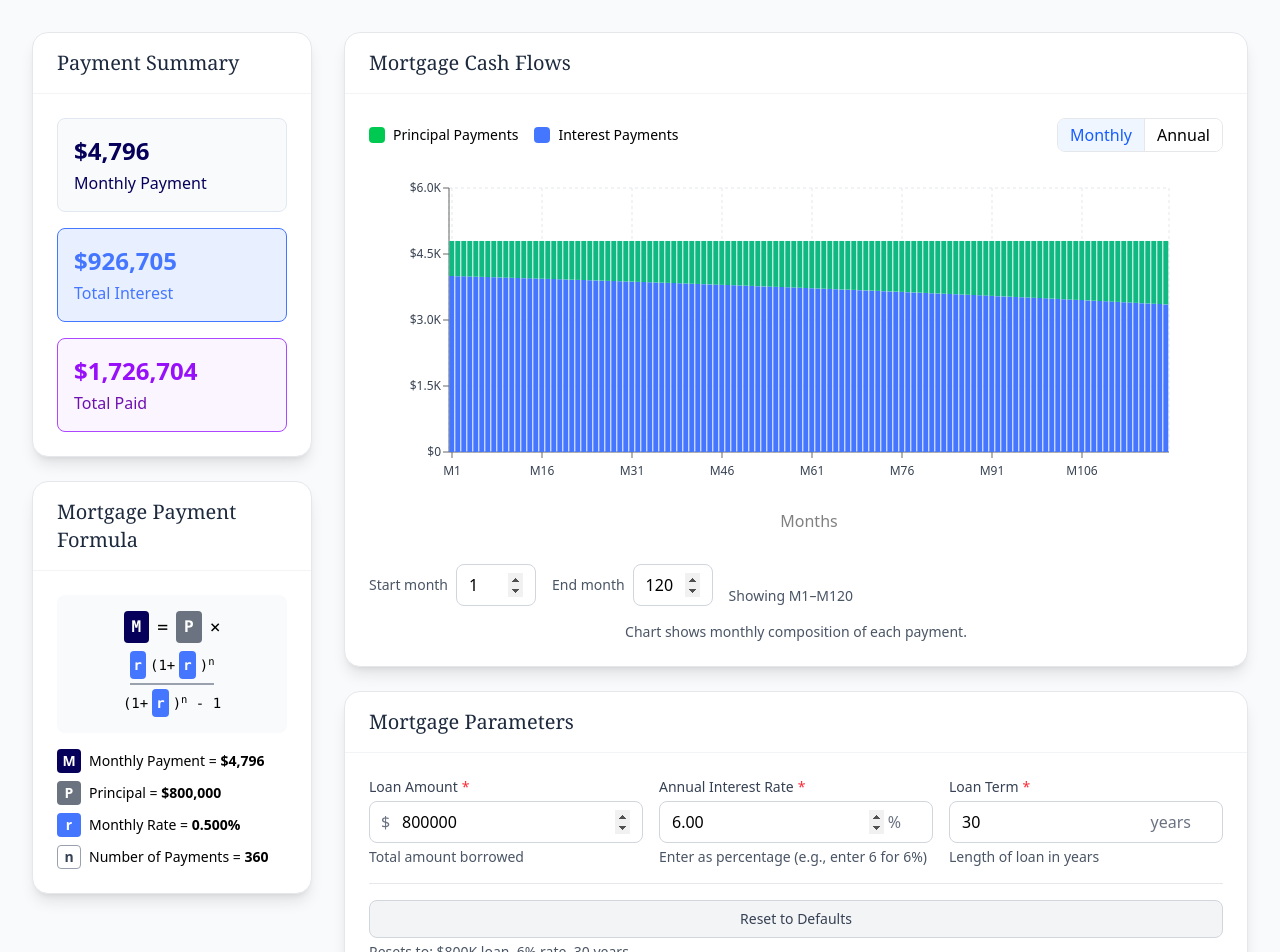
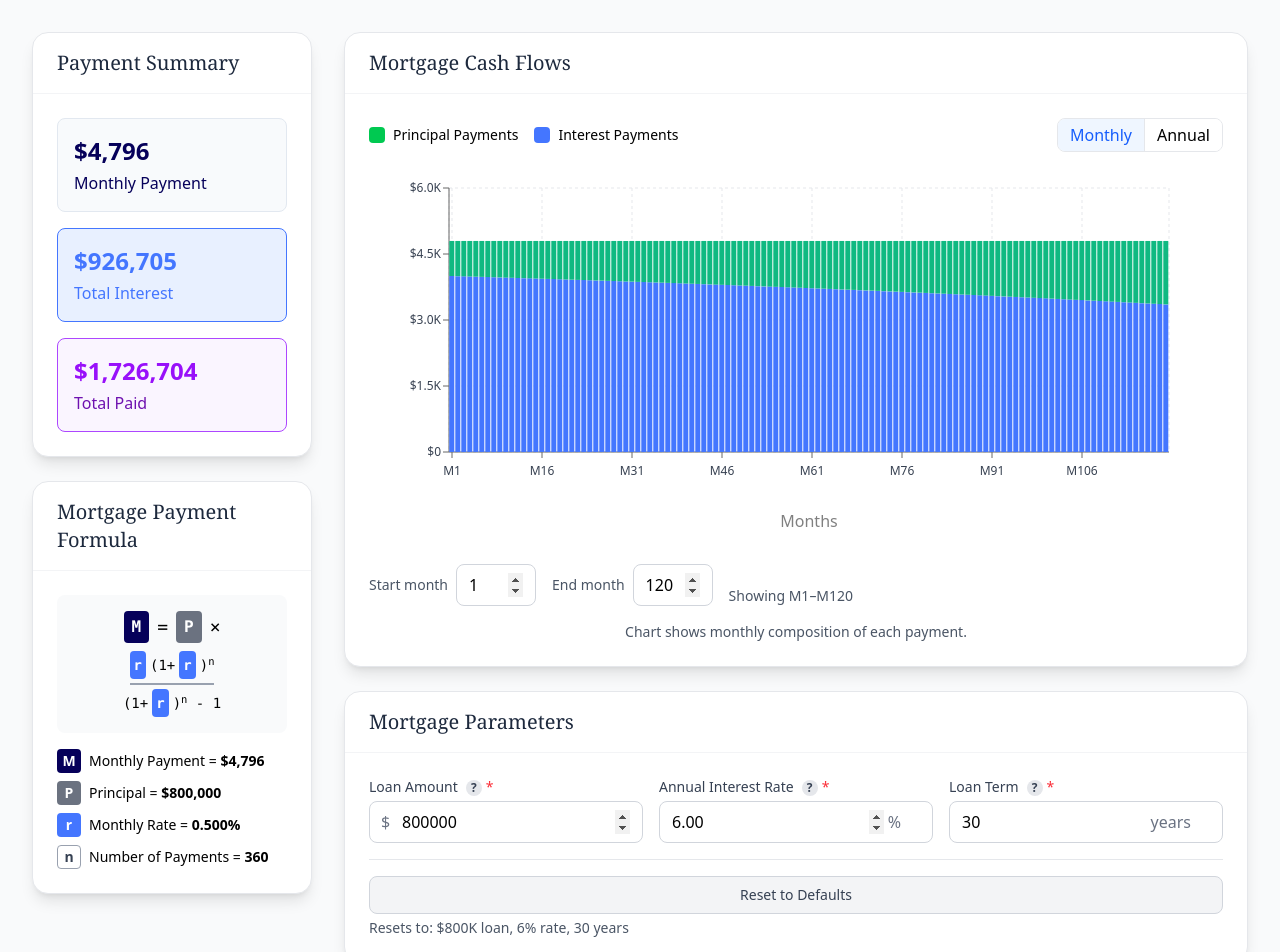
Before and after one commit to PaulReadCFA/lm2los1_mortgage, a React (Vite) app: page / in a window 1280 px wide. Shown: the top 952 px of the page. Built offline with nearby package versions, Linux system fonts and the light colour scheme.

Commit message:
tooltips

```diff
--- a/src/App.jsx
+++ b/src/App.jsx
@@ -8,6 +8,38 @@ import {
   CartesianGrid,
   Tooltip
 } from "recharts";
+
+const HelpTooltip = ({ id, text }) => {
+  const [visible, setVisible] = useState(false);
+
+  return (
+    <span className="relative inline-block ml-2">
+      <button
+        type="button"
+        className="w-4 h-4 rounded-full bg-gray-200 text-gray-700 text-xs font-bold
+                   focus:outline-none focus:ring-2 focus:ring-blue-500"
+        aria-describedby={visible ? `${id}-help` : undefined}
+        aria-label="More information"
+        onMouseEnter={() => setVisible(true)}
+        onMouseLeave={() => setVisible(false)}
+        onFocus={() => setVisible(true)}
+        onBlur={() => setVisible(false)}
+      >
+        ?
+      </button>
+      {visible && (
+        <span
+          id={`${id}-help`}
+          role="tooltip"
+          className="absolute left-6 top-0 z-10 w-56 p-2 text-xs text-white bg-gray-800 rounded shadow-lg"
+        >
+          {text}
+        </span>
+      )}
+    </span>
+  );
+};
+
 
 // =========================
 // CFA Institute brand tokens
@@ -44,28 +76,35 @@ const Card = ({ title, children, className = "" }) => (
 
 const FormField = ({ id, label, children, error, helpText, required = false }) => {
   const errorId = error ? `${id}-error` : undefined;
-  const helpId = helpText ? `${id}-help` : undefined;
-  const describedBy = [errorId, helpId].filter(Boolean).join(" ");
+  const describedBy = errorId ? errorId : undefined;
 
   return (
     <div className="space-y-1">
-      <label htmlFor={id} className={`block ${TYPOGRAPHY.label} ${required ? "after:content-['*'] after:text-red-500 after:ml-1" : ""}`}>
+      <label
+        htmlFor={id}
+        className={`block ${TYPOGRAPHY.label} flex items-center ${
+          required ? "after:content-['*'] after:text-red-500 after:ml-1" : ""
+        }`}
+      >
         {label}
+        {helpText && <HelpTooltip id={id} text={helpText} />}
       </label>
+
       {React.cloneElement(children, {
         id,
         "aria-describedby": describedBy || undefined,
         "aria-invalid": error ? "true" : "false"
       })}
-      {helpText && (
-        <p id={helpId} className={`${TYPOGRAPHY.caption} text-gray-500`}>{helpText}</p>
-      )}
+
       {error && (
-        <p id={errorId} className={`${TYPOGRAPHY.caption} text-red-600`} role="alert">{error}</p>
+        <p id={errorId} className={`${TYPOGRAPHY.caption} text-red-600`} role="alert">
+          {error}
+        </p>
       )}
     </div>
   );
 };
+
 
 // Simple numeric input - let browser handle spinners naturally
 const NumericInput = ({
@@ -643,7 +682,13 @@ export default function EnhancedMortgageCalculator() {
 
             <Card title="Mortgage Parameters">
               <div className="grid grid-cols-1 md:grid-cols-3 gap-4">
-                <FormField id="principal" label="Loan Amount" error={validationErrors.principal} helpText="Total amount borrowed" required>
+                <FormField
+  id="principal"
+  label="Loan Amount"
+  error={validationErrors.principal}
+  helpText="Total amount borrowed"
+  required
+>
   <NumericInput
     value={inputs.principal}
     onChange={(v) => updateInput("principal", v)}
@@ -654,7 +699,13 @@ export default function EnhancedMortgageCalculator() {
   />
 </FormField>
 
-                <FormField id="rate" label="Annual Interest Rate" error={validationErrors.rate} helpText="Enter as percentage (e.g., enter 6 for 6%)" required>
+<FormField
+  id="rate"
+  label="Annual Interest Rate"
+  error={validationErrors.rate}
+  helpText="Enter as percentage (e.g., enter 6 for 6%)"
+  required
+>
   <NumericInput
     value={inputs.rate * 100}
     onChange={(v) => updateInput("rate", v / 100)}
@@ -665,7 +716,13 @@ export default function EnhancedMortgageCalculator() {
   />
 </FormField>
 
-                <FormField id="years" label="Loan Term" error={validationErrors.years} helpText="Length of loan in years" required>
+<FormField
+  id="years"
+  label="Loan Term"
+  error={validationErrors.years}
+  helpText="Length of loan in years"
+  required
+>
   <NumericInput
     value={inputs.years}
     onChange={(v) => updateInput("years", Math.round(v))}
@@ -676,6 +733,7 @@ export default function EnhancedMortgageCalculator() {
     hideSteppers
   />
 </FormField>
+
               </div>
 
               <div className="pt-4 border-t border-gray-200 mt-4">
```
Lines whose indentation alone changed are shown as unchanged.
